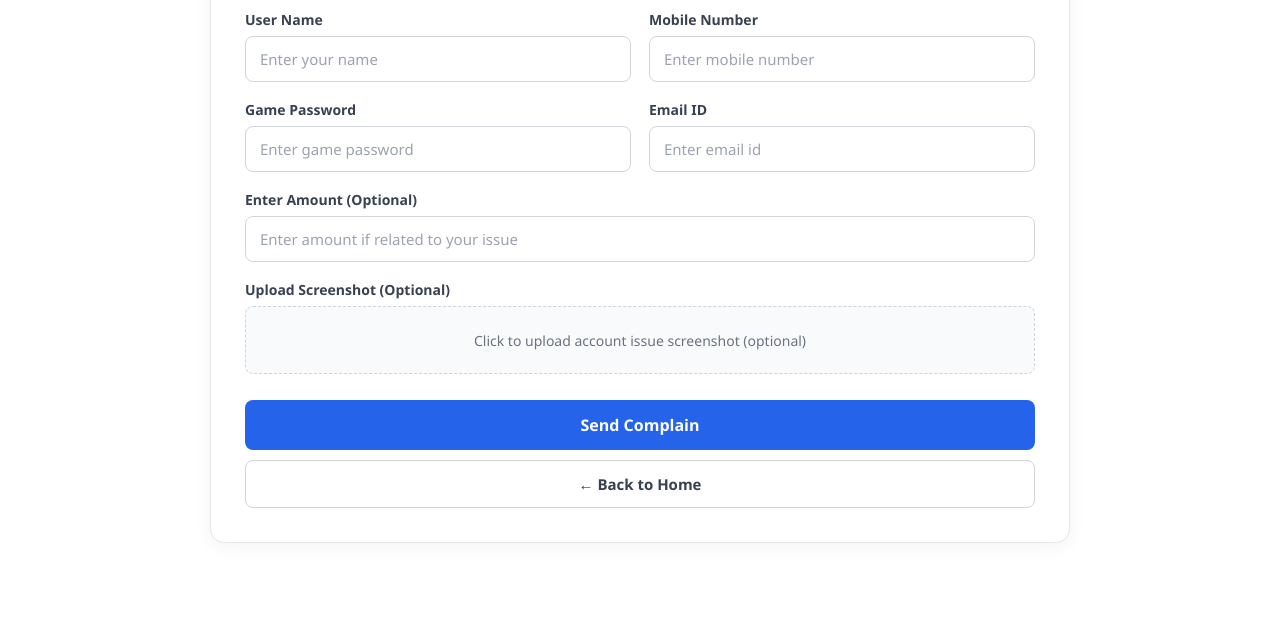
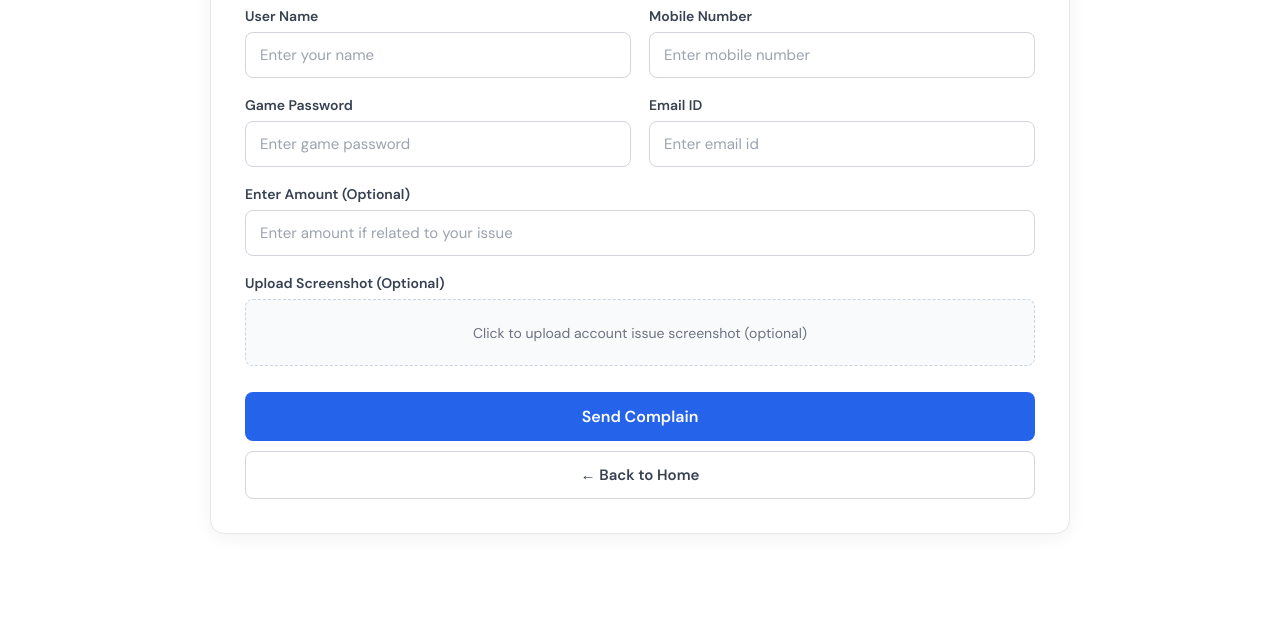
Before and after one commit to vakki-8740/Kizo-9, a plain HTML site: page account/index.html in a window 1280 px wide. Shown: the part 175-800 px from the top of the page. Drawn offline with Linux system fonts and the light colour scheme; no server answers.

Commit message:
Use DM Sans font for all text
Load DM Sans (400/500/600/700) from Google Fonts on Home, Deposit, Withdrawal, Account, Mailbox and Admin pages, with Segoe UI/Arial as fallback.

```diff
--- a/account/account.css
+++ b/account/account.css
@@ -2,7 +2,7 @@
       margin: 0;
       padding: 0;
       box-sizing: border-box;
-      font-family: "Segoe UI", Arial, sans-serif;
+      font-family: "DM Sans", "Segoe UI", Arial, sans-serif;
     }
 
     body {
--- a/account/index.html
+++ b/account/index.html
@@ -5,6 +5,9 @@
   <meta name="viewport" content="width=device-width, initial-scale=1.0" />
   <link rel="icon" type="image/webp" href="../FAVICON/zpekLogo.webp" />
   <title>KIXO 9 GAME - Account Problem</title>
+  <link rel="preconnect" href="https://fonts.googleapis.com" />
+  <link rel="preconnect" href="https://fonts.gstatic.com" crossorigin />
+  <link href="https://fonts.googleapis.com/css2?family=DM+Sans:wght@400;500;600;700&display=swap" rel="stylesheet" />
   <link rel="stylesheet" href="account.css" />
 </head>
 <body>
--- a/admin/admin.css
+++ b/admin/admin.css
@@ -2,7 +2,7 @@
   margin: 0;
   padding: 0;
   box-sizing: border-box;
-  font-family: "Segoe UI", Arial, sans-serif;
+  font-family: "DM Sans", "Segoe UI", Arial, sans-serif;
 }
 
 body {
--- a/deposit/deposit.css
+++ b/deposit/deposit.css
@@ -2,7 +2,7 @@
       margin: 0;
       padding: 0;
       box-sizing: border-box;
-      font-family: "Segoe UI", Arial, sans-serif;
+      font-family: "DM Sans", "Segoe UI", Arial, sans-serif;
     }
 
     body {
--- a/home.css
+++ b/home.css
@@ -2,7 +2,7 @@
       margin: 0;
       padding: 0;
       box-sizing: border-box;
-      font-family: "Segoe UI", Arial, sans-serif;
+      font-family: "DM Sans", "Segoe UI", Arial, sans-serif;
     }
 
     body {
--- a/mailbox/mailbox.css
+++ b/mailbox/mailbox.css
@@ -2,7 +2,7 @@
       margin: 0;
       padding: 0;
       box-sizing: border-box;
-      font-family: "Segoe UI", Arial, sans-serif;
+      font-family: "DM Sans", "Segoe UI", Arial, sans-serif;
     }
 
     body {
--- a/withdrawal/withdrawal.css
+++ b/withdrawal/withdrawal.css
@@ -2,7 +2,7 @@
       margin: 0;
       padding: 0;
       box-sizing: border-box;
-      font-family: "Segoe UI", Arial, sans-serif;
+      font-family: "DM Sans", "Segoe UI", Arial, sans-serif;
     }
 
     body {
```
Also changed, not shown: admin/index.html (+3 -0 lines), deposit/index.html (+3 -0 lines), index.html (+3 -0 lines), mailbox/index.html (+3 -0 lines), withdrawal/index.html (+3 -0 lines).
